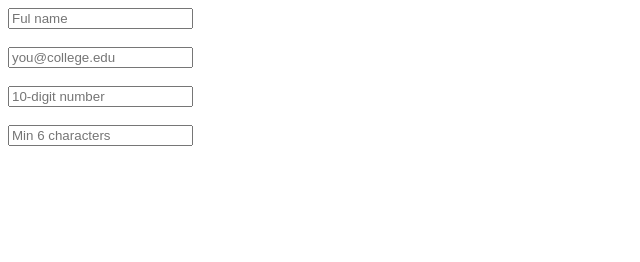
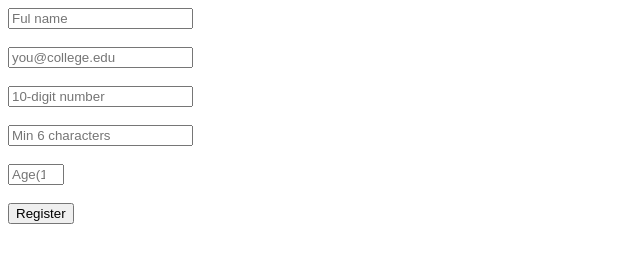
Before and after one commit to vikhyatdilwania15/WDW_0344, a plain HTML site: page WDW Assignments/ASSIGNMENT-17/index.html in a window 1280 px wide. Shown: the whole page, without its empty margins (0-640 px from the left). Drawn offline with Linux system fonts and the light colour scheme.

Commit message:
ASSIGNMENT-17 Submit Button Added

```diff
--- a/WDW Assignments/ASSIGNMENT-17/index.html
+++ b/WDW Assignments/ASSIGNMENT-17/index.html
@@ -20,7 +20,10 @@
         <input type="password" name="password" placeholder="Min 6 characters" minlength="6" required>
         <br><br>
 
+        <input type="number" name="age" placeholder="Age(17+)" min="17" max="30" required>
+        <br><br>
 
+        <button type="submit">Register</button>
 
     </form>
 </body>
```
